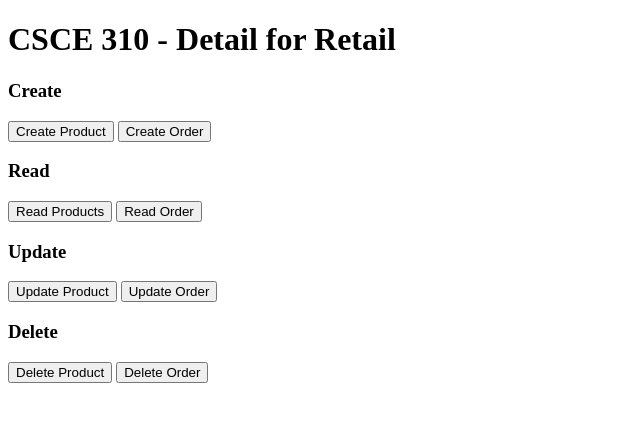
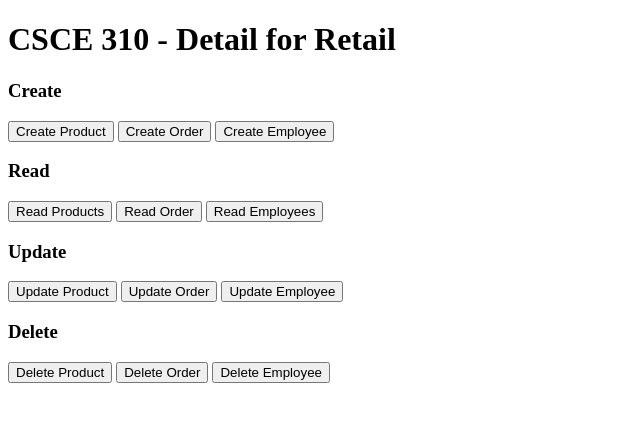
Before and after one commit to AlexTorresD/DeTailforRetail, a Flask app: page / in a window 1280 px wide. Shown: the top 422 px of the page, without its empty margins (0-640 px from the left). Run offline with Flask 3, Linux system fonts and the light colour scheme; parts of the project's set-up code (start-up, migrations or seed data) failed here and were passed over; some libraries are stand-ins or nearby versions.

Commit message:
employee crud

```diff
--- a/app.py
+++ b/app.py
@@ -9,7 +9,7 @@ import psycopg2
 
 app = Flask(__name__)
 # app.config['SQLALCHEMY_DATABASE_URI'] = 'postgresql://<user>:<password>@localhost/<appname>'
-app.config['SQLALCHEMY_DATABASE_URI'] = 'postgresql://postgres:password@localhost/DeTail'
+app.config['SQLALCHEMY_DATABASE_URI'] = 'postgresql://postgres:Xotillweod27*@localhost/csce310-app'
 app.config["SQLALCHEMY_TRACK_MODIFICATIONS"] = False
 app.secret_key = 'secret string'
 
@@ -69,6 +69,141 @@ class Staff(db.Model):
 
 if __name__ == '__main__':
     app.run()
+
+def getemployees():
+    query = select(Employee)
+    result = db.session.execute(query)
+    emp_list = []
+    for e in result.scalars():
+        emp_list.append((e.Employee_ID, e.Employee_Fname, e.Employee_Lname, e.Employee_Email, e.Employee_Phone, e.Position, e.Hours_Worked, e.Salary))
+    return emp_list
+
+@app.route("/createemployee")
+def createemployee(feedback_message=None, feedback_type=False):
+    return render_template("createemployee.html",
+            feedback_message=feedback_message,
+            feedback_type=feedback_type)
+@app.route("/employeecreate", methods=['POST'])
+def employeecreate():
+    Employee_ID = request.form["Employee_ID"]
+    Employee_Fname = request.form["Employee_Fname"]
+    Employee_Lname = request.form["Employee_Lname"]
+    Employee_Email = request.form["Employee_Email"]
+    Employee_Phone = request.form["Employee_Phone"]
+    Position = request.form["Position"]
+    Hours_Worked = request.form["Hours_Worked"]
+    Salary = request.form["Salary"]
+    try:
+        entry = Employee(Employee_ID=Employee_ID, Employee_Fname=Employee_Fname, Employee_Lname=Employee_Lname,
+            Employee_Email=Employee_Email, Employee_Phone=Employee_Phone, Position=Position,
+            Hours_Worked=Hours_Worked, Salary=Salary)
+        db.session.add(entry)
+        db.session.commit()
+    except exc.IntegrityError as err:
+        db.session.rollback()
+        return createemployee(feedback_message='An employee with name {} {} already exists. Create an employee with a different name.'.format(Employee_Fname, Employee_Lname), feedback_type=False)
+    except Exception as err:
+        db.session.rollback()
+        return createemployee(feedback_message='Database error: {} '.format(err), feedback_type=False)
+    return createemployee(feedback_message='Successfully added employee {} {} '.format(Employee_Fname, Employee_Lname),
+                       feedback_type=True)
+
+@app.route("/reademployee")
+def reademployee():
+    query = select(Employee)
+    result = db.session.execute(query)
+
+    emp_list = []
+    for e in result.scalars():
+        emp_list.append((e.Employee_ID, e.Employee_Fname, e.Employee_Lname, e.Employee_Email, e.Employee_Phone, e.Position, e.Hours_Worked, e.Salary))
+
+    return render_template("reademployee.html", empList=emp_list)
+
+@app.route("/updateemployee")
+def updateemployee(feedback_message=None, feedback_type=False):
+    employee_IDs = [name for name, _, _, _, _, _, _, _ in getemployees()]
+    return render_template("updateemployee.html",
+                           employeeIDs = employee_IDs,
+                           feedback_message=feedback_message,
+                           feedback_type=feedback_type)
+
+@app.route("/employeeupdate", methods=['POST'])
+def employeeupdate():
+    e_ID = request.form.get('employeeIDs')
+    Employee_ID = request.form["Employee_ID"]
+    Employee_Fname = request.form["Employee_Fname"]
+    Employee_Lname = request.form["Employee_Lname"]
+    Employee_Email = request.form["Employee_Email"]
+    Employee_Phone = request.form["Employee_Phone"]
+    Position = request.form["Position"]
+    Hours_Worked = request.form["Hours_Worked"]
+    Salary = request.form["Salary"]
+
+    try:
+        obj = db.session.query(Employee).filter(
+            Employee.Employee_ID==e_ID).first()
+
+        if obj == None:
+            msg = 'Employee {} not found.'.format(e_ID)
+            return updateemployee(feedback_message=msg, feedback_type=False)
+        if Employee_ID != '':
+            obj.Employee_ID = Employee_ID
+        else:
+            obj.Employee_ID = e_ID
+        if Employee_Fname != '':
+            obj.Employee_Fname = Employee_Fname
+        if Employee_Lname != '':
+            obj.Employee_Lname = Employee_Lname
+        if Employee_Email != '':
+            obj.Employee_Email = Employee_Email
+        if Employee_Phone != '':
+            obj.Employee_Phone = Employee_Phone
+        if Position != '':
+            obj.Position = Position
+        if Hours_Worked != '':
+            obj.Hours_Worked = Hours_Worked
+        if Salary != '':
+            obj.Salary = Salary
+
+        db.session.commit()
+    except Exception as err:
+        db.session.rollback()
+        return updateemployee(feedback_message=err, feedback_type=False)
+
+    return updateemployee(feedback_message='Successfully updated employee with ID {}'.format(e_ID),
+                       feedback_type=True)
+
+@app.route("/deleteemployee")
+def deleteemployee(feedback_message=None, feedback_type=False):
+    employee_IDs = [name for name, _, _, _, _, _, _, _ in getemployees()]
+    return render_template("deleteemployee.html",
+                           employeeIDs=employee_IDs,
+                           feedback_message=feedback_message,
+                           feedback_type=feedback_type)
+
+@app.route("/employeedelete", methods=['POST'])
+def employeedelete():
+    if not request.form.get('confirmInput'):
+        return deleteemployee(feedback_message='Operation canceled. Employee not deleted.', feedback_type=False)
+
+    employee_ID = request.form.get('employeeIDs')
+
+    try:
+        obj = db.session.query(Employee).filter(
+            Employee.Employee_ID==employee_ID).first()
+
+        if obj == None:
+            msg = 'Employee {} not found.'.format(employee_ID)
+            return deleteemployee(feedback_message=msg, feedback_type=False)
+
+        db.session.delete(obj)
+        db.session.commit()
+    except Exception as err:
+        db.session.rollback()
+        return deleteemployee(feedback_message=err, feedback_type=False)
+
+    return deleteemployee(feedback_message='Successfully deleted employee with {}'.format(employee_ID),
+                       feedback_type=True)
 
 def getproducts():
     query = select(Product)
--- a/templates/home.html
+++ b/templates/home.html
@@ -5,15 +5,19 @@
 <h3>Create</h3>
 <a href="/createproduct"><button> Create Product </button></a>
 <a href="/createorder"><button> Create Order </button></a>
+<a href="/createemployee"><button> Create Employee </button></a>
 <br/>
 <h3>Read</h3>
 <a href="/readproduct"><button> Read Products </button></a>
 <a href="/readorder"><button> Read Order </button></a>
+<a href="/reademployee"><button> Read Employees </button></a>
 <h3>Update</h3>
 <a href="/updateproduct"><button> Update Product </button></a>
 <a href="/updateorder"><button> Update Order </button></a>
+<a href="/updateemployee"><button> Update Employee </button></a>
 <h3>Delete</h3>
 <a href="/deleteproduct"><button> Delete Product </button></a>
 <a href="/deleteorder"><button> Delete Order </button></a>
+<a href="/deleteemployee"><button> Delete Employee </button></a>
 
 {% endblock %}
```
Also changed, not shown: templates/createemployee.html (added, +39 -0 lines), templates/deleteemployee.html (added, +21 -0 lines), templates/reademployee.html (added, +33 -0 lines), templates/updateemployee.html (added, +45 -0 lines), README.md.
